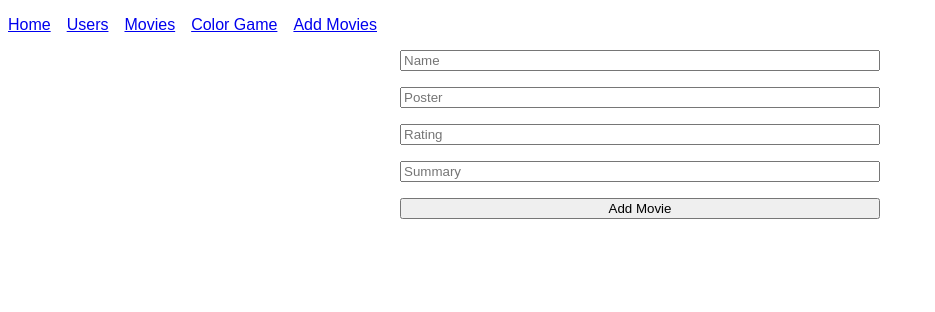
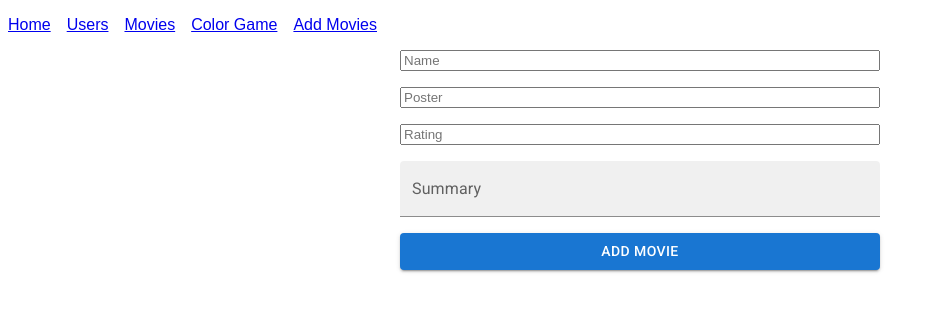
Before and after one commit to ragavkumarv/synechron-2026-movie-app-react, a React (Vite) app: page /movies/add in a window 1280 px wide. Shown: the top 312 px of the page, without its empty margins (0-935 px from the left). Built offline with nearby package versions, Linux system fonts and the light colour scheme.

Commit message:
Material buttons

```diff
--- a/src/AddMovie.jsx
+++ b/src/AddMovie.jsx
@@ -1,4 +1,6 @@
 import { useState } from "react";
+import Button from "@mui/material/Button";
+import TextField from "@mui/material/TextField";
 
 export function AddMovie({ movieList, setMovieList }) {
   const [name, setName] = useState("");
@@ -45,14 +47,17 @@ export function AddMovie({ movieList, setMovieList }) {
         value={rating}
         onChange={(event) => setRating(event.target.value)}
       />
-      <input
-        type="text"
-        placeholder="Summary"
+
+      <TextField
+        variant="filled"
+        label="Summary"
         value={summary}
         onChange={(event) => setSummary(event.target.value)}
       />
 
-      <button onClick={addMovie}>Add Movie</button>
+      <Button variant="contained" onClick={addMovie}>
+        Add Movie
+      </Button>
     </div>
   );
 }
```
